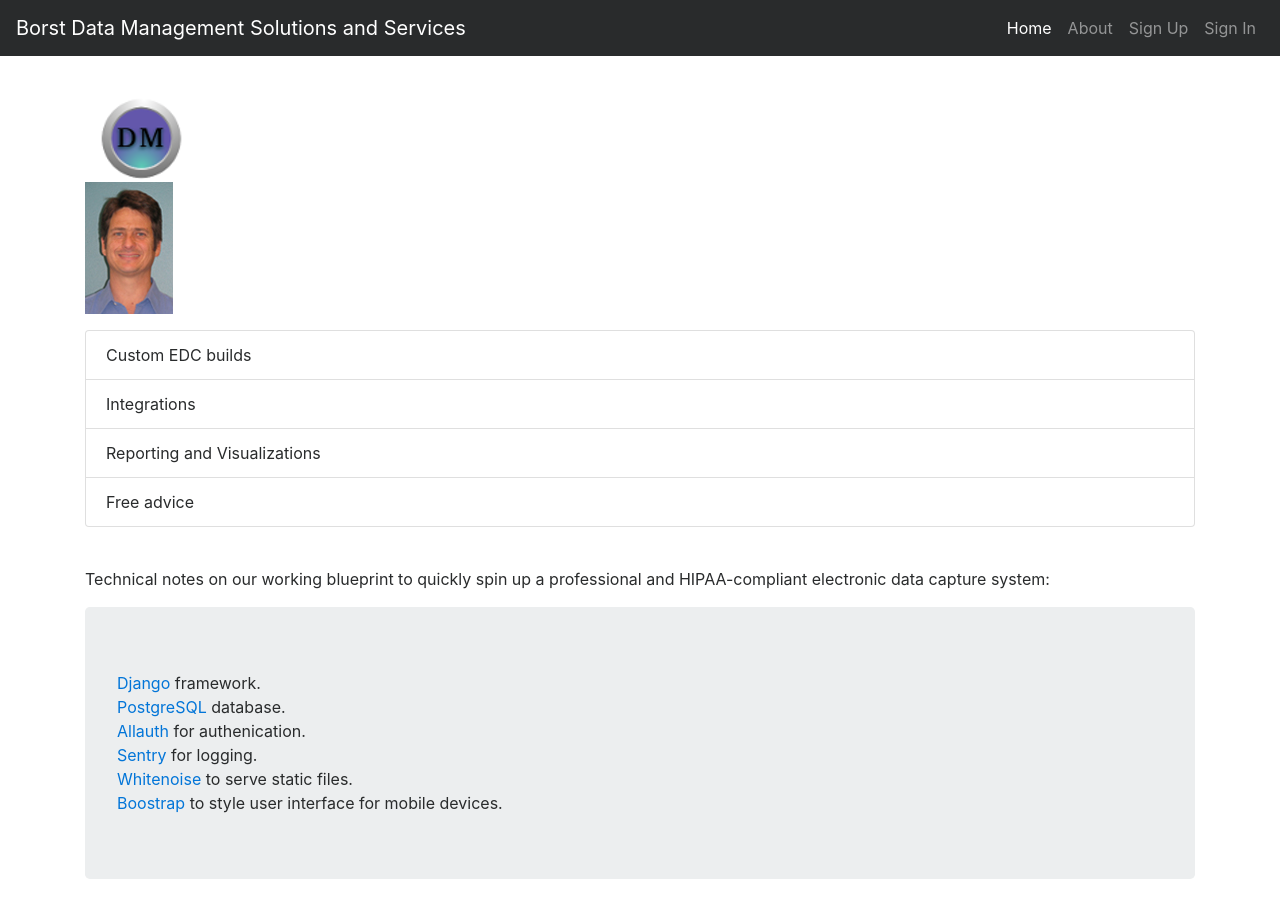
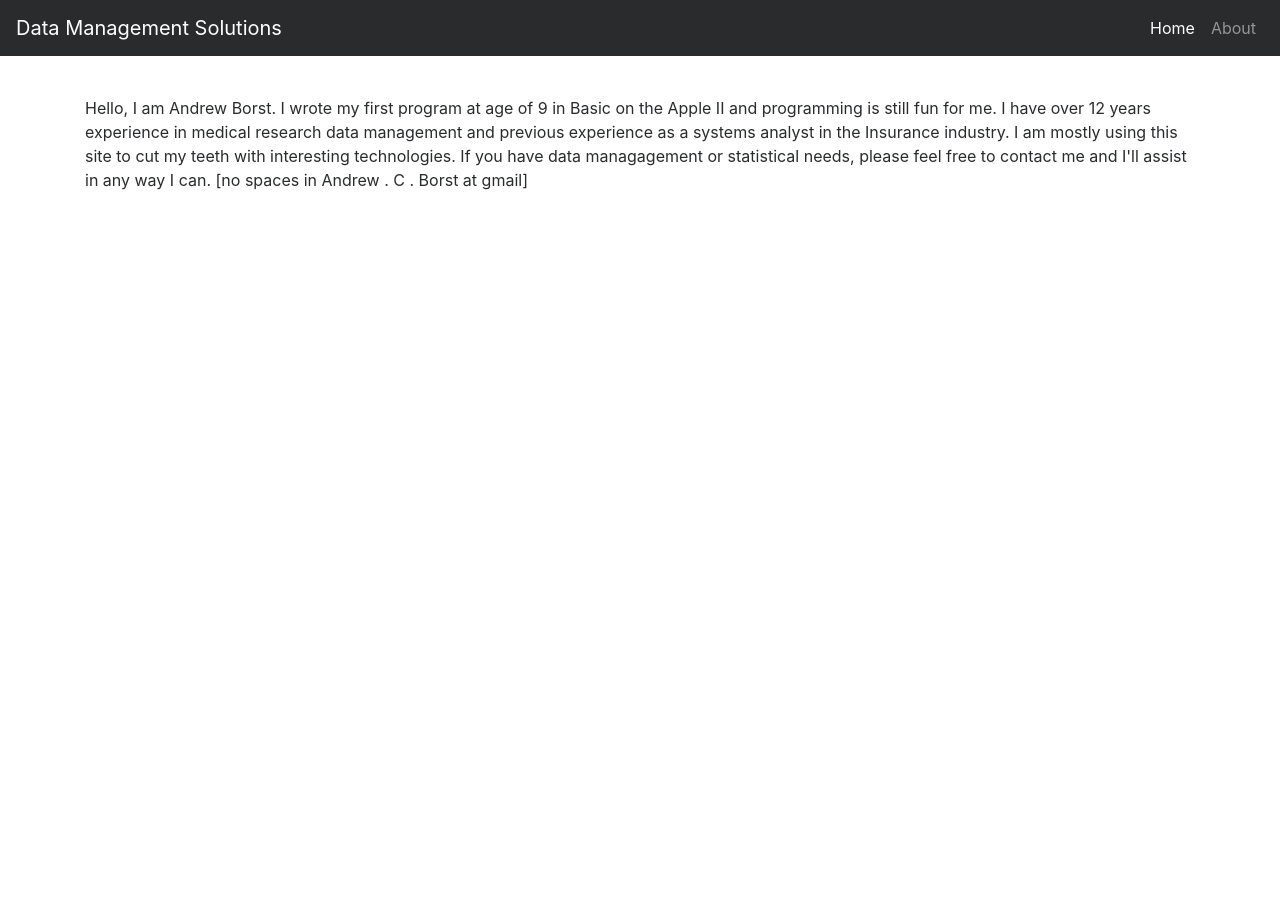
Before and after one commit to AndrewBorst/statapp, a Django app: page /about/ in a window 1280 px wide. After the commit the page ends 190 px from the top, so only its background shows below. Run offline with Django 3.2, Linux system fonts and the light colour scheme; some libraries are stand-ins or nearby versions.

Commit message:
about, only working links

```diff
--- a/statapp/templates/base.html
+++ b/statapp/templates/base.html
@@ -36,7 +36,7 @@
           <span class="navbar-toggler-icon"></span>
         </button>
 
-      <a class="navbar-brand" href="{% url 'home' %}">Borst Data Management Solutions and Services</a>
+      <a class="navbar-brand" href="{% url 'home' %}">Data Management Solutions</a>
 
       <div class="collapse navbar-collapse" id="navbarSupportedContent">
         <ul class="navbar-nav ml-auto w-100 justify-content-end">
@@ -58,11 +58,11 @@
           {% else %}
           <li class="nav-item">
             {# URL provided by django-allauth/account/urls.py #}
-            <a id="sign-up-link" class="nav-link" href="{% url 'account_signup' %}">{% trans "Sign Up" %}</a>
+            <!--<a id="sign-up-link" class="nav-link" href="{% url 'account_signup' %}">{% trans "Sign Up" %}</a>-->
           </li>
           <li class="nav-item">
             {# URL provided by django-allauth/account/urls.py #}
-            <a id="log-in-link" class="nav-link" href="{% url 'account_login' %}">{% trans "Sign In" %}</a>
+            <!--<a id="log-in-link" class="nav-link" href="{% url 'account_login' %}">{% trans "Sign In" %}</a>-->
           </li>
           {% endif %}
         </ul>
--- a/statapp/templates/pages/about.html
+++ b/statapp/templates/pages/about.html
@@ -1,38 +1,17 @@
 {% extends "base.html" %}
 {% load staticfiles i18n %}
 
-<body>
 
-    <div class="container">
-
-        {% if messages %} {% for message in messages %}
-        <div class="alert {% if message.tags %}alert<-{{ message.tags }}{% endif %}">{{ message }}</div>
-        {% endfor %} {% endif %} {% block content %}
+        {% block content %}
         <p><br></p>
-           <img src="{% static 'images/borstlogo_sm.png'' %}" alt="Borst DM Logo"/></a>
-        <p><img src="{% static 'images/profile.jpg' %}" alt="Hi!" /></p>
-        <ul class="list-group">
-            <li class="list-group-item">Custom EDC builds</li>
-            <li class="list-group-item">Integrations</li>
-            <li class="list-group-item">Reporting and Visualizations</li>
-            <li class="list-group-item">Free advice</li>
-        </ul>
-        <p><br></p>
-        <p>Technical notes on our working blueprint to quickly spin up a professional and HIPAA-compliant electronic data capture
-            system: </p>
-        <ul class="list-unstyled">
-            <div class="jumbotron">
-                <li><a href="https://www.djangoproject.com/">Django</a> framework. </li>
-                <li><a href="https://www.postgresql.org/about/">PostgreSQL</a> database.</li>
-                <li><a href="https://www.intenct.nl/projects/django-allauth/">Allauth</a> for authenication.</li>
-                <li><a href="https://sentry.io/welcome/">Sentry</a> for logging. </li>
-                <li><a href="http://whitenoise.evans.io/en/stable/"> Whitenoise</a> to serve static files. </li>
-                <li><a href="http://getbootstrap.com/"> Boostrap</a> to style user interface for mobile devices. </li>
-            </div>
-        </ul>
+           <!--<img src="{% static 'images/borstlogo_sm.png'' %}" alt="Borst DM Logo"/></a>        -->
+        <!--<p><img src="{% static 'images/profile.jpg' %}" alt="Hi!" /></p>-->
+        Hello, I am Andrew Borst. I wrote my first program at age of 9 in Basic on the Apple II and programming is still
+        fun for me. I have over 12 years experience in medical research data management and previous
+        experience as a systems analyst in the Insurance industry.
+        I am mostly using this site to cut my teeth with interesting technologies.
+        If you have data managagement or statistical needs, please feel free to contact me and I'll
+        assist in any way I can. [no spaces in Andrew . C . Borst at gmail]
+        <br>
+        <!--<img src="{% static 'images/appleII_sm.jpg' %}" alt="Apple II" />-->
         {% endblock content %}
-
-    </div>
-    <!-- /container -->
-
-</body>
```
Also changed, not shown: statapp/static/images/appleII_sm.jpg (added).
